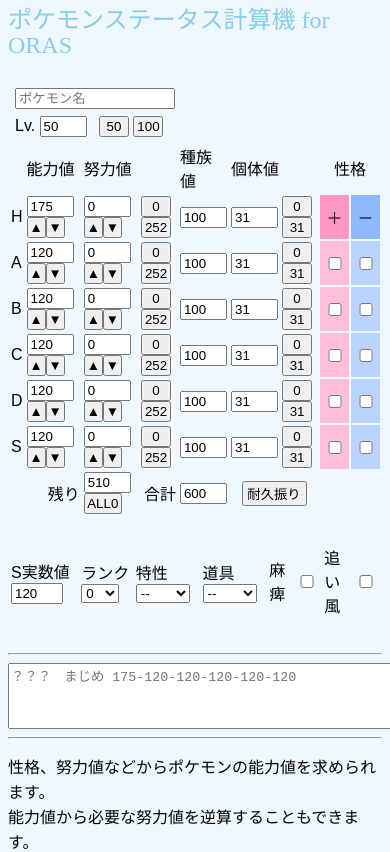
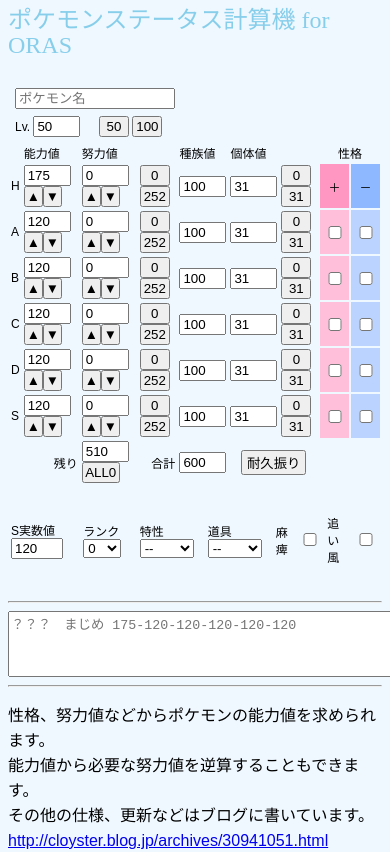
Before and after one commit to pokecosmos/calc_stats_oras, a plain HTML site: page index.html in a window 390 px wide. Shown: the top 852 px of the page. Drawn offline with nearby package versions, Linux system fonts and the light colour scheme.

Commit message:
スマホ用文字サイズ調整

```diff
--- a/css/contents_oras.css
+++ b/css/contents_oras.css
@@ -46,4 +46,7 @@
 	input.pc{
 		display:none;
 	}
+	table{
+		font-size: 12px;
+	}
 }
```
